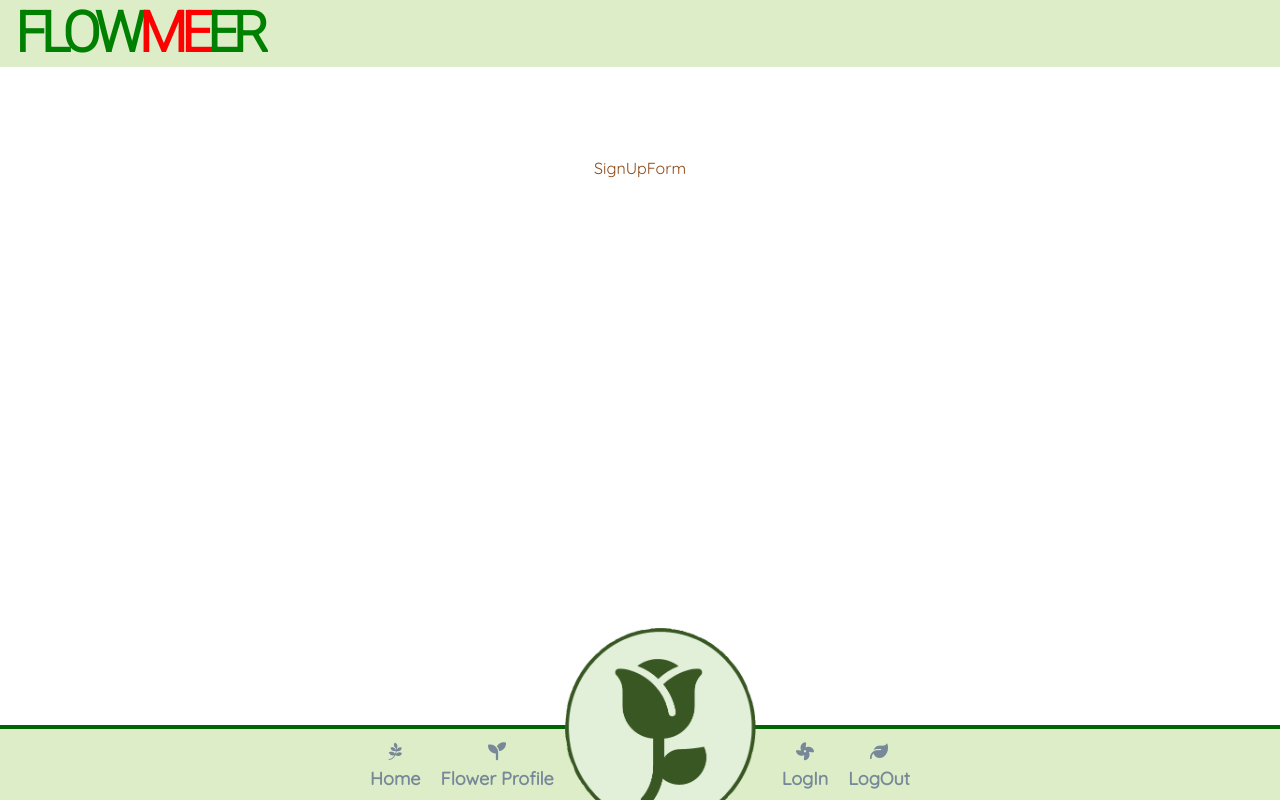
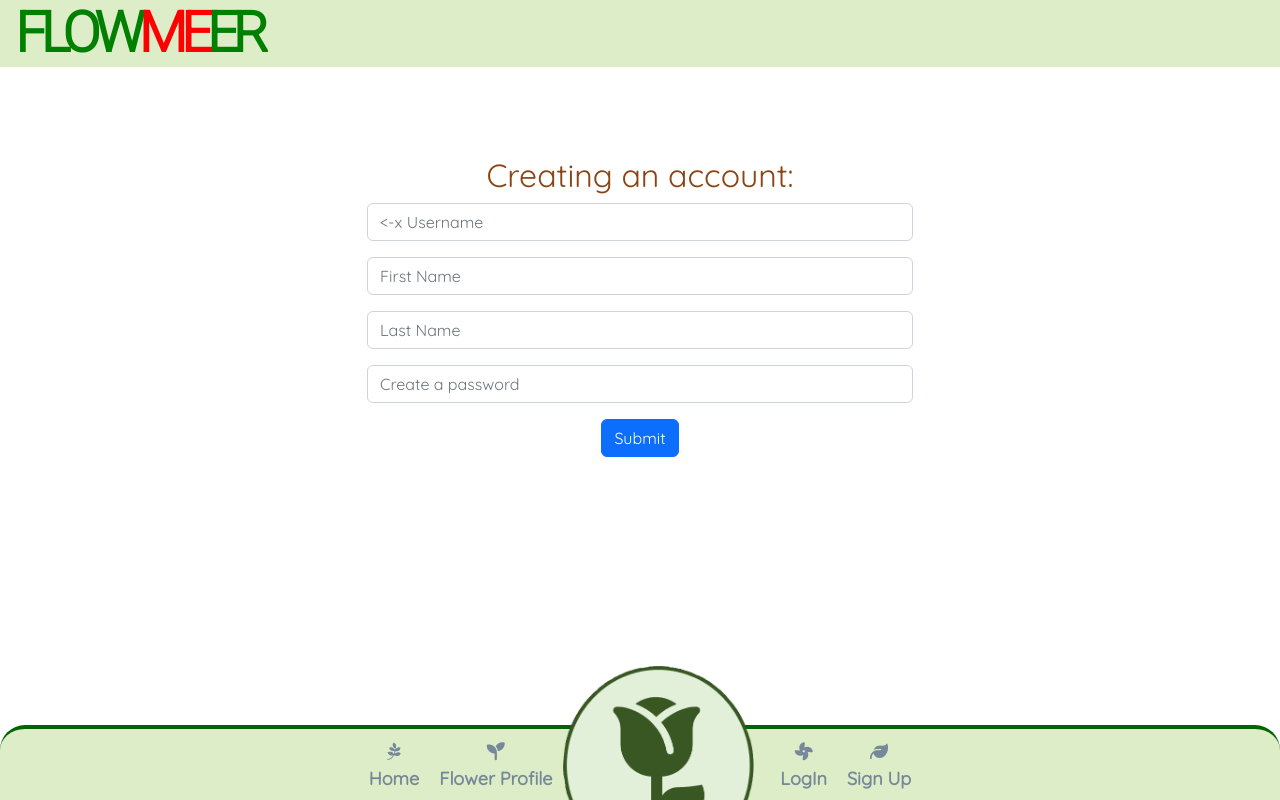
Before and after one commit to FluffyBullet/FLOWMEER, a React (Create React App) app: page /signup in a window 1280 px wide. Built offline with nearby package versions, Linux system fonts and the light colour scheme.

Commit message:
refactor navbar, working mobile menu and amended signup page

```diff
--- a/src/components/NavBar.js
+++ b/src/components/NavBar.js
@@ -9,7 +9,9 @@ const NavBar = () => {
     <div>
         <Navbar className={styles.NavBar} expand="md" fixed="bottom">
             <Container fluid>
-                <Navbar.Toggle aria-controls="basic-navbar-nav"><img src={logo} alt="logo" height="75px"/></Navbar.Toggle>
+                <Navbar.Toggle aria-controls="basic-navbar-nav"><img src={logo} alt="logo" height="75px"/>
+                <sup>Menu <i class="fa-solid fa-caret-down"></i></sup>
+                </Navbar.Toggle>
                 <Navbar.Collapse id="basic-navbar-nav">
                     <Nav className="align-items-center text-center md m-auto" id="nav-central">
                         <NavLink to="/" className={styles.NavLink} activeClassName={styles.Active} exact>
@@ -38,11 +40,11 @@ const NavBar = () => {
                             LogIn
                             </div>
                         </NavLink>
-                        <NavLink to="/logout" className={styles.NavLink} activeClassName={styles.Active}>
+                        <NavLink to="/signup" className={styles.NavLink} activeClassName={styles.Active}>
                             <div>
                             <i class="fa-solid fa-leaf"></i>
                             <br/>
-                            LogOut
+                            Sign Up
                             </div>
                         </NavLink>
                     </Nav>
--- a/src/components/SignUpForm.module.css
+++ b/src/components/SignUpForm.module.css
@@ -0,0 +1,12 @@
+form {
+    width: 75%;
+    margin:0 auto;
+}
+
+@media screen and (min-width: 700px){
+    form {
+        width:50%;
+        margin:0 auto;
+    }
+
+}
--- a/src/pages/auth/SignUpForm.js
+++ b/src/pages/auth/SignUpForm.js
@@ -1,10 +1,46 @@
-import React from 'react'
+import React from 'react';
 import {Link} from "react-router-dom";
-import styles from "../../components/SignUpForm.module.css"
+import Container from 'react-bootstrap/container';
+import styles from "../../components/SignUpForm.module.css";
+import Col from 'react-bootstrap/Col';
+import Row from 'react-bootstrap/Row';
+import Button from 'react-bootstrap/Button';
+import Form from 'react-bootstrap/Form';
 
 function SignUpForm() {
   return (
-    <div>SignUpForm</div>
+    <div>
+        <div>
+            <h2>Creating an account:</h2>
+        </div>
+        <div>
+            <Container>
+                <Form>
+                    <Form.Group className="mb-3" controlId="username">
+                        <Form.Control type="text" placeholder="<-x Username" />
+                    </Form.Group>
+                    <Row>
+                        <Col>
+                            <Form.Group className="mb-3" controlId="first_name">
+                                <Form.Control type="text" placeholder="First Name" />
+                            </Form.Group>
+                            <Form.Group className="mb-3" controlId="family_name">
+                                <Form.Control type="text" placeholder="Last Name" />
+                            </Form.Group>
+                        </Col>
+                    </Row>
+                    <Form.Group className="mb-3" controlId="password">
+                        <Form.Control type="password" placeholder="Create a password" />
+                    </Form.Group>
+                    <Button variant="primary" type="submit">
+                        Submit
+                    </Button>
+                </Form>
+        </Container>
+        </div>
+
+    </div>
+
   )
 }
 
--- a/src/styles/NavBar.module.css
+++ b/src/styles/NavBar.module.css
@@ -1,32 +1,58 @@
+/* Style background of navbar to suit header */
 .NavBar {
-    background-color:#DCEDC8;
-    font-size:large;
-    height:75px;
-    border-top: 4px solid darkgreen;
-    font-weight:600;
-}
-
-nav img {
-    margin-bottom:75px;
-    overflow:visible;
+    background-color: #DCEDC8;
+    border-top-left-radius: 25px;
+    border-top-right-radius: 25px;
 
 }
 
+/* on collapse, display image, to click for expansion of navbar links */
+.NavBar Button {
+    margin:0 auto;
+    height:75px;
+    border:none;
+}
+.NavBar Button sup {
+    padding-left:15px;
+}
+
+/* Hides logo image when in mobile view. */
+.NavBar span {
+    display:none;
+}
+
+/* Colors anchor tags to contrast background */
 nav a {
     color:lightslategrey;
     text-decoration:none;
     padding: 0 10px 0 10px;
 }
 
-#nav-central {
-    justify-content:center;
-}
-
+/* Confirms page selection with brown color */
 nav a:hover{
     color:saddlebrown;
     font-size:large;
 }
 
-.Active i {
-    color:saddlebrown;
+@media screen and (min-width:700px){
+    .NavBar {
+        font-size:large;
+        height:75px;
+        border-top: 4px solid darkgreen;
+        font-weight:600;
+    }
+    .NavBar span {
+        display:inherit;
+    }
+
+    nav a {
+        color:lightslategrey;
+        text-decoration:none;
+        padding: 0 10px 0 10px;
+    }
+
+    #nav-central {
+        justify-content:center;
+    }
+
 }
```
